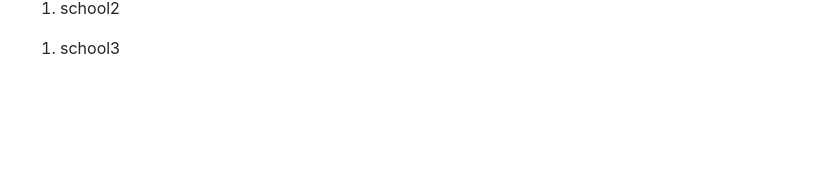
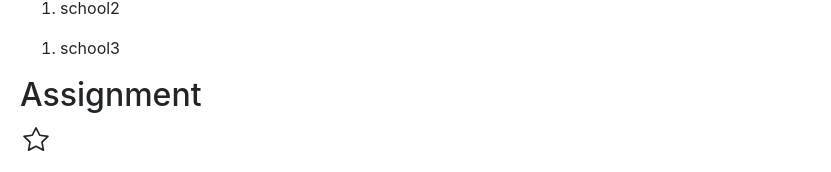
Before and after one commit to deepaakhil84/Angular, an Angular app: page / in a window 1280 px wide. Shown: the part 934-1106 px from the top of the page, without its empty margins (0-831 px from the left). Before the commit the page ends 1030 px from the top, so only its background shows below. Built offline with nearby package versions, Linux system fonts and the light colour scheme.

Commit message:
Assignment star-click

```diff
--- a/package.json
+++ b/package.json
@@ -20,6 +20,7 @@
     "@angular/platform-browser-dynamic": "~8.2.14",
     "@angular/router": "~8.2.14",
     "bootstrap": "^4.4.1",
+    "bootstrap-icons": "^1.0.0-alpha",
     "rxjs": "~6.4.0",
     "tslib": "^1.10.0",
     "zone.js": "~0.9.1"
--- a/src/app/app.component.html
+++ b/src/app/app.component.html
@@ -1,3 +1,4 @@
 <h1>my first Angular page </h1>
 <courses></courses>
 <school></school>
+<favourite></favourite>
--- a/src/app/app.module.ts
+++ b/src/app/app.module.ts
@@ -8,6 +8,7 @@ import { CoursesComponent } from './courses.component';
 import { CourseComponent } from './course/course.component';
 import {CoursesService} from "./courses.service";
 import { SchoolComponent } from './school/school.component';
+import { FavouriteComponent } from './favourite/favourite.component';
 
 @NgModule({
   declarations: [
@@ -15,7 +16,8 @@ import { SchoolComponent } from './school/school.component';
     CoursesComponent,
     CourseComponent,
     SchoolComponent,
-    summaryPipe
+    summaryPipe,
+    FavouriteComponent
 
     //step2.add all the components parts of this app
 ],
--- /dev/null
+++ b/src/app/favourite/favourite.component.html
@@ -0,0 +1,12 @@
+
+<h2>Assignment</h2>
+<span class="">
+<svg class="bi"
+[class.bi-star]="isFavourite"
+[class.bi-star-fill]="!isFavourite" width="2em" height="2em" viewBox="0 0 20 20" fill="currentColor" xmlns="http://www.w3.org/2000/svg">
+<path fill-rule="evenodd" d="M4.866 16.85c-.078.444.36.791.746.593l4.39-2.256 4.389 2.256c.386.198.824-.149.746-.592l-.83-4.73 3.523-3.356c.329-.314.158-.888-.283-.95l-4.898-.696-2.184-4.327a.513.513 0 00-.927 0L7.354 7.12l-4.898.696c-.441.062-.612.636-.282.95l3.522 3.356-.83 4.73zm4.905-2.767l-3.686 1.894.694-3.957a.565.565 0 00-.163-.505L3.71 8.745l4.052-.576a.525.525 0 00.393-.288l1.847-3.658 1.846 3.658c.08.157.226.264.393.288l4.053.575-2.907 2.77a.564.564 0 00-.163.506l.694 3.957-3.686-1.894a.503.503 0 00-.461 0z" clip-rule="evenodd"></path>
+
+
+  (click)= "onClick()"
+</svg>
+</span>
--- /dev/null
+++ b/src/app/favourite/favourite.component.ts
@@ -0,0 +1,15 @@
+import { Component, OnInit } from '@angular/core';
+
+@Component({
+  selector: 'favourite',
+  templateUrl: './favourite.component.html',
+  styleUrls: ['./favourite.component.css']
+})
+export class FavouriteComponent implements OnInit {
+
+  constructor() { }
+
+  ngOnInit() {
+  }
+
+}
```
Also changed, not shown: src/app/favourite/favourite.component.css (added), 2 other files (tests, documents, lock files or other folders).
